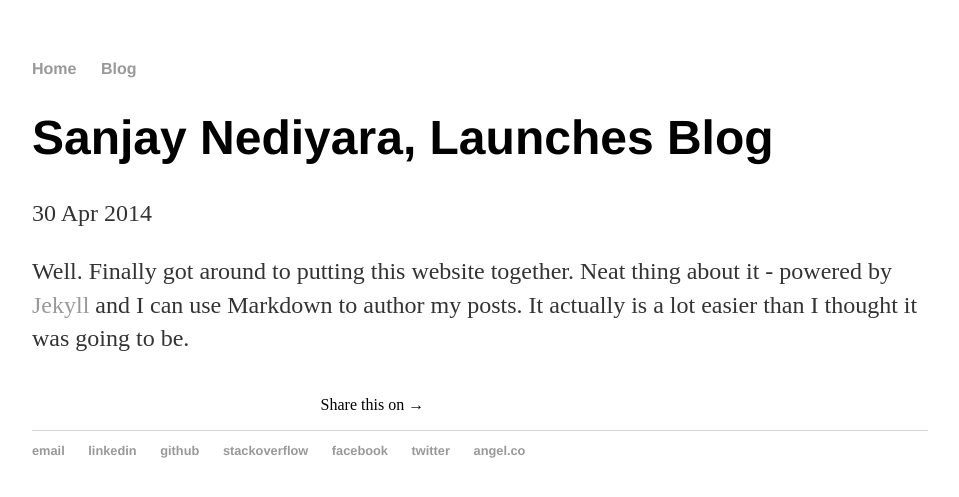
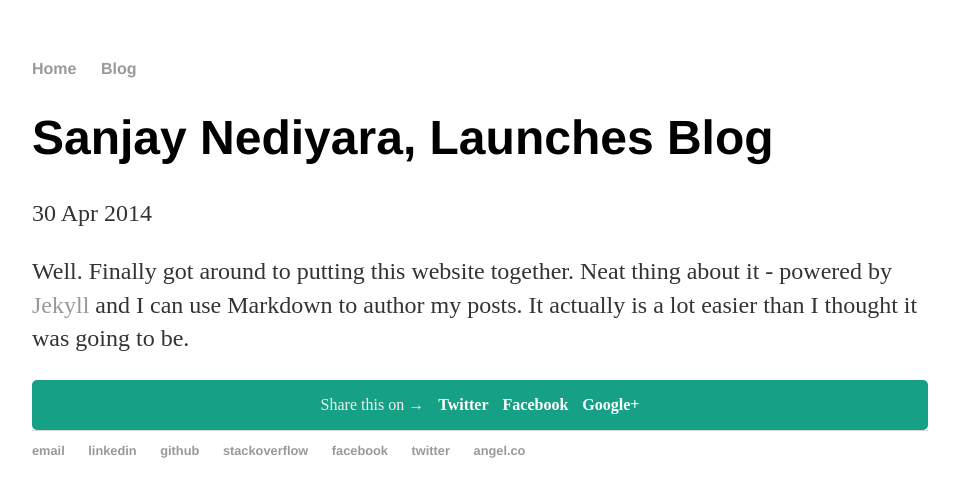
Before and after one commit to COD3BOY/cod3boy.github.io, a Jekyll site: the page built from _posts/2015-05-16-sanjay-blog-launched.md, in a window 1280 px wide. Shown: the top 497 px of the page, without its empty margins (160-1119 px from the left). Built offline with Jekyll 4.4.1, drawn with Linux system fonts in a browser that asks for light colours.

Commit message:
Update main.css

```diff
--- a/css/main.css
+++ b/css/main.css
@@ -42,16 +42,12 @@ ul.posts li {
     list-style: none;
 }
 .share-page {
-    $spacing-unit:     32px;
-    $secondary-color:   #16a085;
-    $light-color:       #efefef;
-
     text-align: center;
-    background: $secondary-color;
-    color: $light-color;
+    background: #16a085;
+    color: #efefef;
     padding: 8px 15px;
     border-radius: 5px;
-    margin: 1.5 * $spacing-unit 0;
+    margin: 1.5 * 32px 0;
 
     a {
         font-weight: 700;
```
